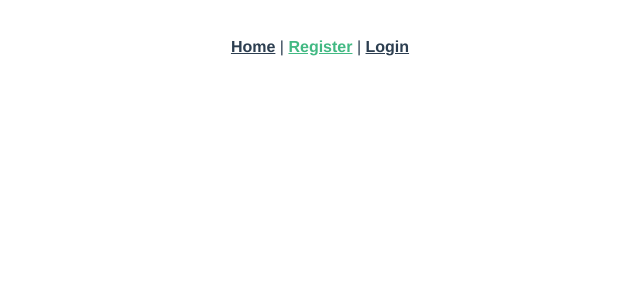
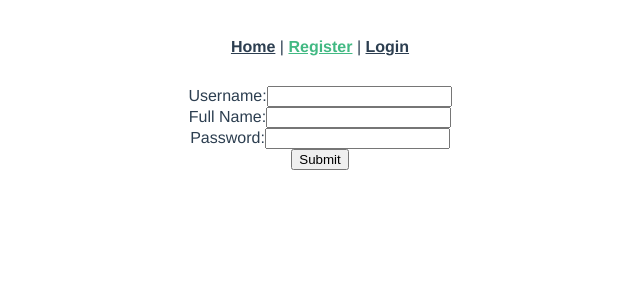
Before and after one commit to meghans18/park-app, a Vue app in the folder client/: page /register in a window 1280 px wide. Shown: the top 300 px of the page, without its empty margins (320-960 px from the left). Built offline with nearby package versions, Linux system fonts and the light colour scheme.

Commit message:
basic log in connections made

```diff
--- a/client/src/main.js
+++ b/client/src/main.js
@@ -9,6 +9,19 @@ axios.defaults.withCredentials = true
 // need to change to our python app's URL, this is just to check login functionality
 axios.defaults.baseURL = 'https://gabbyblog.herokuapp.com/';
 
+axios.interceptors.response.use(undefined, function (error) {
+  if (error) {
+    const originalRequest = error.config;
+    if (error.response.status === 401 && !originalRequest._retry) {
+
+        originalRequest._retry = true;
+        store.dispatch('LogOut')
+        return router.push('/login')
+    }
+  }
+})
+
+
 Vue.config.productionTip = false
 
 new Vue({
--- a/client/src/router/index.js
+++ b/client/src/router/index.js
@@ -1,29 +1,67 @@
-import Vue from 'vue'
-import VueRouter from 'vue-router'
-import Home from '../views/Home.vue'
+import Vue from "vue";
+import VueRouter from "vue-router";
+import store from "../store";
+import Home from "../views/Home.vue";
+import Register from "../views/Register";
+import Login from "../views/Login";
+import Posts from "../views/Posts";
 
-Vue.use(VueRouter)
+Vue.use(VueRouter);
 
 const routes = [
   {
-    path: '/',
-    name: 'Home',
-    component: Home
+    path: "/",
+    name: "Home",
+    component: Home,
   },
   {
-    path: '/about',
-    name: 'About',
-    // route level code-splitting
-    // this generates a separate chunk (about.[hash].js) for this route
-    // which is lazy-loaded when the route is visited.
-    component: () => import(/* webpackChunkName: "about" */ '../views/About.vue')
-  }
-]
+    path: "/register",
+    name: "Register",
+    component: Register,
+    meta: { guest: true },
+  },
+  {
+    path: "/login",
+    name: "Login",
+    component: Login,
+    meta: { guest: true },
+  },
+  {
+    path: "/posts",
+    name: "Posts",
+    component: Posts,
+    meta: { requiresAuth: true },
+  },
+];
 
 const router = new VueRouter({
-  mode: 'history',
+  mode: "history",
   base: process.env.BASE_URL,
-  routes
-})
+  routes,
+});
 
-export default router
+router.beforeEach((to, from, next) => {
+  if (to.matched.some((record) => record.meta.requiresAuth)) {
+    if (store.getters.isAuthenticated) {
+      next();
+      return;
+    }
+    next("/login");
+  } else {
+    next();
+  }
+});
+
+router.beforeEach((to, from, next) => {
+  if (to.matched.some((record) => record.meta.guest)) {
+    if (store.getters.isAuthenticated) {
+      next("/posts");
+      return;
+    }
+    next();
+  } else {
+    next();
+  }
+});
+
+export default router;
--- a/client/src/views/About.vue
+++ /dev/null
@@ -1,5 +0,0 @@
-<template>
-  <div class="about">
-    <h1>This is an about page</h1>
-  </div>
-</template>
--- a/client/src/views/Home.vue
+++ b/client/src/views/Home.vue
@@ -1,18 +1,14 @@
 <template>
   <div class="home">
-    <img alt="Vue logo" src="../assets/logo.png">
-    <HelloWorld msg="Welcome to Your Vue.js App"/>
+  <h2>WELCOME TO PARK APP</h2>
+  <p>COMING SOON</p>
   </div>
 </template>
-
 <script>
-// @ is an alias to /src
-import HelloWorld from '@/components/HelloWorld.vue'
 
 export default {
   name: 'Home',
   components: {
-    HelloWorld
   }
 }
 </script>
--- /dev/null
+++ b/client/src/views/Login.vue
@@ -0,0 +1,50 @@
+<template>
+  <div class="login">
+    <div>
+      <form @submit.prevent="submit">
+        <div>
+          <label for="username">Username:</label>
+          <input type="text" name="username" v-model="form.username" />
+        </div>
+        <div>
+          <label for="password">Password:</label>
+          <input type="password" name="password" v-model="form.password" />
+        </div>
+        <button type="submit">Submit</button>
+      </form>
+      <p v-if="showError" id="error">Username or Password is incorrect</p>
+    </div>
+  </div>
+</template>
+
+<script>
+import { mapActions } from "vuex";
+export default {
+  name: "Login",
+  components: {},
+  data() {
+    return {
+      form: {
+        username: "",
+        password: "",
+      },
+      showError: false
+    };
+  },
+  methods: {
+    ...mapActions(["LogIn"]),
+    async submit() {
+      const User = new FormData();
+      User.append("username", this.form.username);
+      User.append("password", this.form.password);
+      try {
+          await this.LogIn(User);
+          this.$router.push("/posts");
+          this.showError = false
+      } catch (error) {
+        this.showError = true
+      }
+    },
+  },
+};
+</script>
--- /dev/null
+++ b/client/src/views/Posts.vue
@@ -0,0 +1,23 @@
+<template>
+  <div class="posts">
+      <div v-if="User">
+        <p>Hello</p>
+      </div>
+      <div v-else>
+        Oh no!!!
+      </div>
+  </div>
+</template>
+
+<script>
+import { mapGetters } from "vuex";
+export default {
+  name: 'Posts',
+  components: {
+
+  },
+  computed: {
+    ...mapGetters({User: "StateUser"}),
+  },
+};
+</script>
--- /dev/null
+++ b/client/src/views/Register.vue
@@ -0,0 +1,52 @@
+<template>
+  <div class="register">
+      <div>
+          <form @submit.prevent="submit">
+            <div>
+              <label for="username">Username:</label>
+              <input type="text" name="username" v-model="form.username">
+            </div>
+            <div>
+              <label for="full_name">Full Name:</label>
+              <input type="text" name="full_name" v-model="form.full_name">
+            </div>
+            <div>
+              <label for="password">Password:</label>
+              <input type="password" name="password" v-model="form.password">
+            </div>
+            <button type="submit"> Submit</button>
+          </form>
+      </div>
+      <p v-if="showError" id="error">Username already exists</p>
+  </div>
+</template>
+
+<script>
+import { mapActions } from "vuex";
+export default {
+  name: "Register",
+  components: {},
+  data() {
+    return {
+      form: {
+        username: "",
+        full_name: "",
+        password: "",
+      },
+      showError: false
+    };
+  },
+  methods: {
+    ...mapActions(["Register"]),
+    async submit() {
+      try {
+        await this.Register(this.form);
+        this.$router.push("/posts");
+        this.showError = false
+      } catch (error) {
+        this.showError = true
+      }
+    },
+  },
+};
+</script>
```
